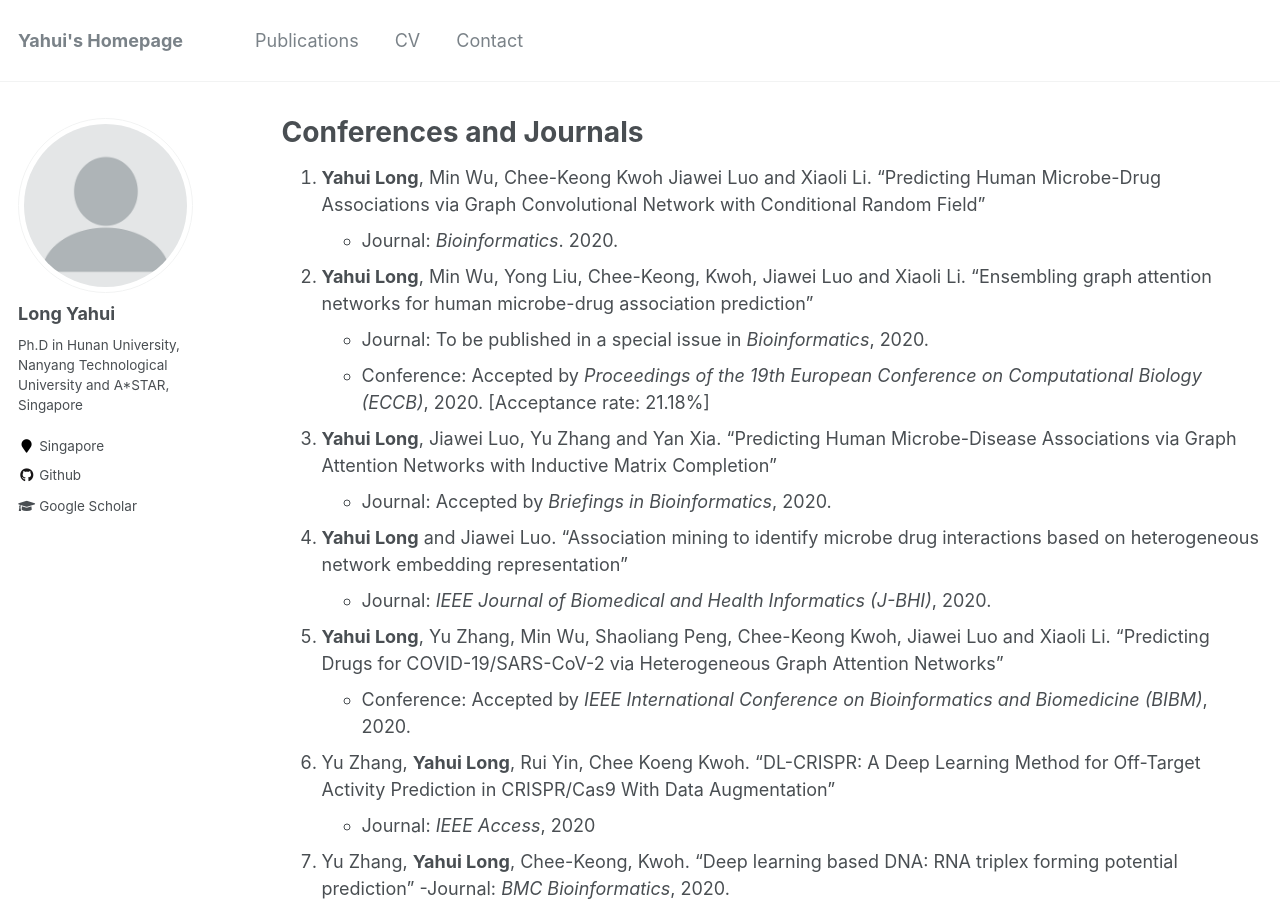
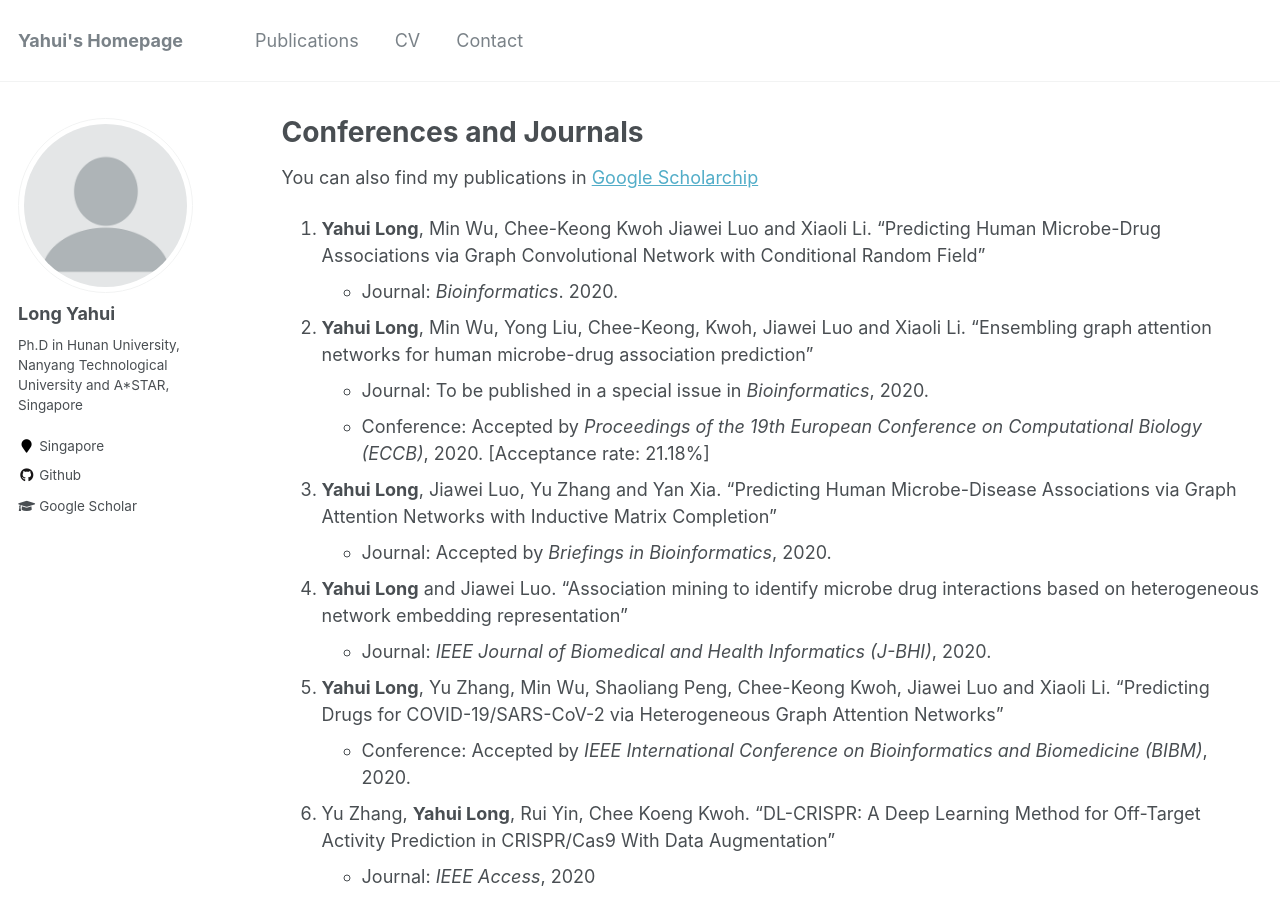
Before and after one commit to longyahui/Home, a Jekyll site: the page built from _pages/publications.md, in a window 1280 px wide and 900 px high. Built offline with Jekyll 4.4.1, drawn with Linux system fonts in a browser that asks for light colours.

Commit message:
Update publications.md

```diff
--- a/_pages/publications.md
+++ b/_pages/publications.md
@@ -6,7 +6,7 @@ author_profile: true
 redirect_from:
   - /resume
 ---
-
+You can also find my publications in [Google Scholarchip](https://scholar.google.com/citations?user=lUoNEgcAAAAJ&hl=zh-CN&oi=ao)
 {% include base_path %}
 
 1. **Yahui Long**, Min Wu, Chee-Keong Kwoh Jiawei Luo and Xiaoli Li. "Predicting Human Microbe-Drug Associations via Graph Convolutional Network with Conditional Random Field"
```
